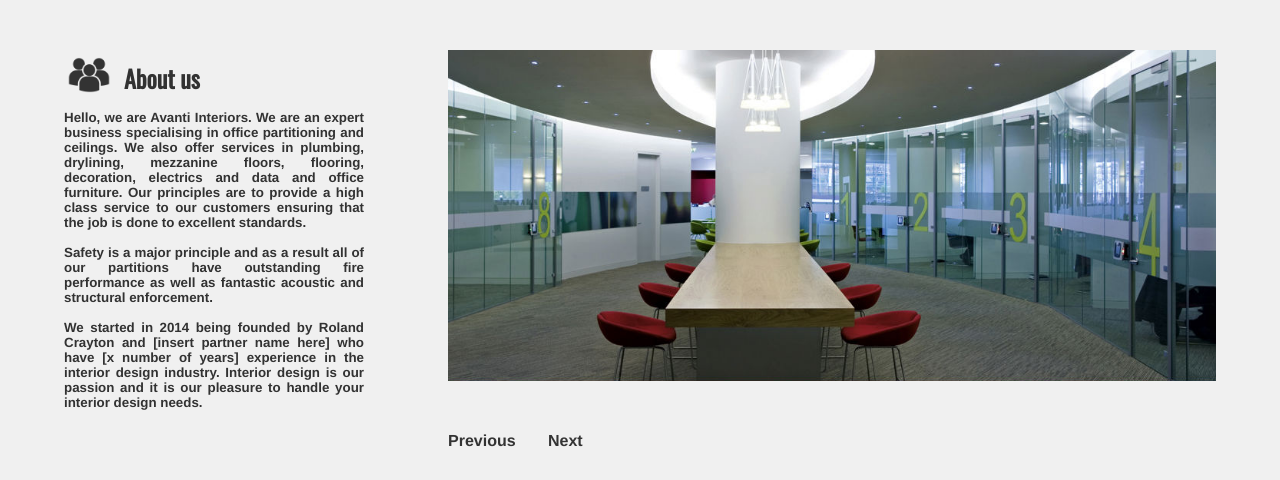
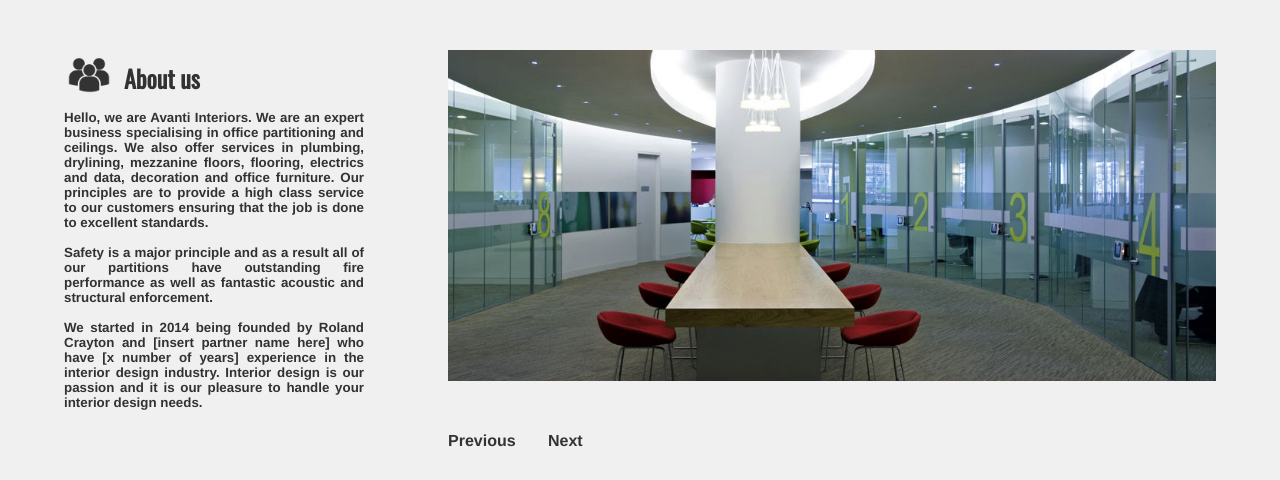
Before and after one commit to craigpullar/Avanti-Interiors, a Django app: page / in a window 1280 px wide. Shown: the part 100-580 px from the top of the page. Run offline with Django 3.2, Linux system fonts and the light colour scheme; grey boxes labelled with a size stand in for pictures from a placeholder-image service; some libraries are stand-ins or nearby versions.

Commit message:
about us update

```diff
--- a/landing_page/templates/index.html
+++ b/landing_page/templates/index.html
@@ -81,7 +81,7 @@
 			<img src="{% static 'images/multiple25.png' %}">
 			<h2>About us</h2>
 			<p>
-				Hello, we are Avanti Interiors. We are an expert business specialising in office partitioning and ceilings. We also offer services in plumbing, drylining, mezzanine floors, flooring, decoration, electrics and data and office furniture. Our principles are to provide a high class service to our customers ensuring that the job is done to excellent standards.<br>
+				Hello, we are Avanti Interiors. We are an expert business specialising in office partitioning and ceilings. We also offer services in plumbing, drylining, mezzanine floors, flooring, electrics and data, decoration and office furniture. Our principles are to provide a high class service to our customers ensuring that the job is done to excellent standards.<br>
 				<br>
 				Safety is a major principle and as a result all of our partitions have outstanding fire performance as well as fantastic acoustic and structural enforcement.<br>
 				<br>
```
